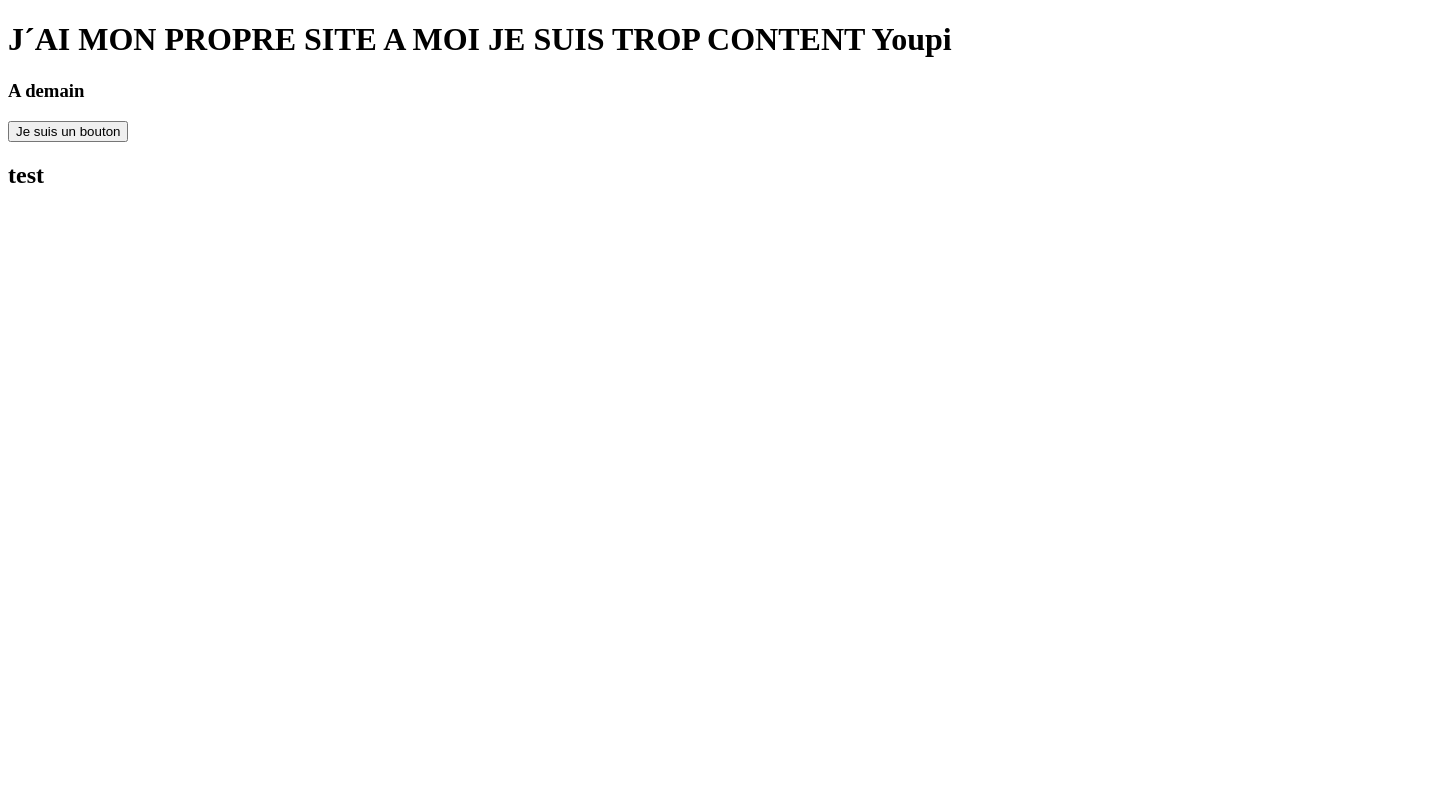
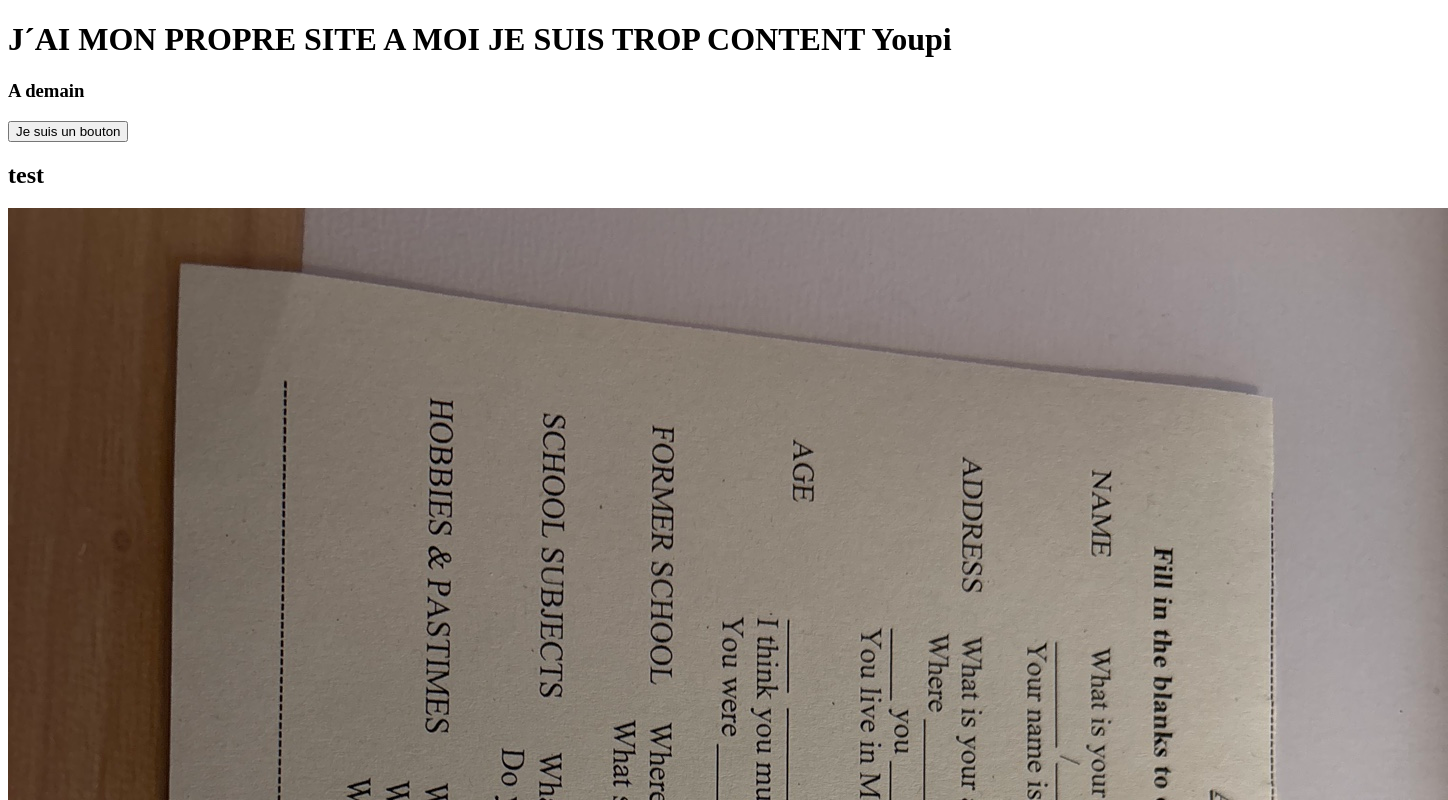
Before and after one commit to Loris-droid/My-first-site, a plain HTML site: page index.html in a window 1280 px wide. Shown: the top 800 px of the page, 1448 px wide, since content can reach past the window. Drawn offline with Linux system fonts and the light colour scheme.

Commit message:
ajout image et modif index pour importer imgage

```diff
--- a/index.html
+++ b/index.html
@@ -8,3 +8,4 @@
     <h3> A demain </h3>
     <button>Je suis un bouton</button>
     <h2> test </h2>
+    <img src="Image.jpeg">
```
Also changed, not shown: Image.jpeg (added).
